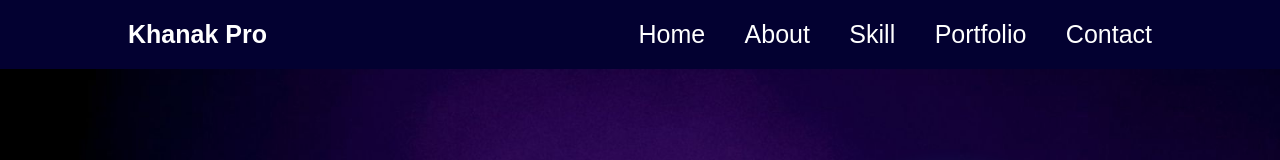
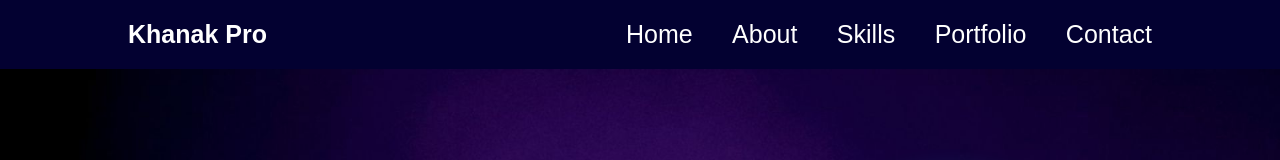
Before and after one commit to Khanakg20/BasicPortfolio, a plain HTML site: page index.html in a window 1280 px wide. Shown: the top 160 px of the page. Drawn offline with nearby package versions, Linux system fonts and the light colour scheme.

Commit message:
Update index.html

```diff
--- a/index.html
+++ b/index.html
@@ -18,7 +18,7 @@
         <nav class="navbar" id="navbar">
             <a href="#home" style="--i:1" class="active">Home</a>
             <a href="#about" style="--i:2">About</a>
-            <a href="#services" style="--i:3">Skill</a>
+            <a href="#services" style="--i:3">Skills</a>
             <a href="#project" style="--i:4">Portfolio</a>
             <a href="#contact" style="--i:5">Contact</a>
         </nav>
```
